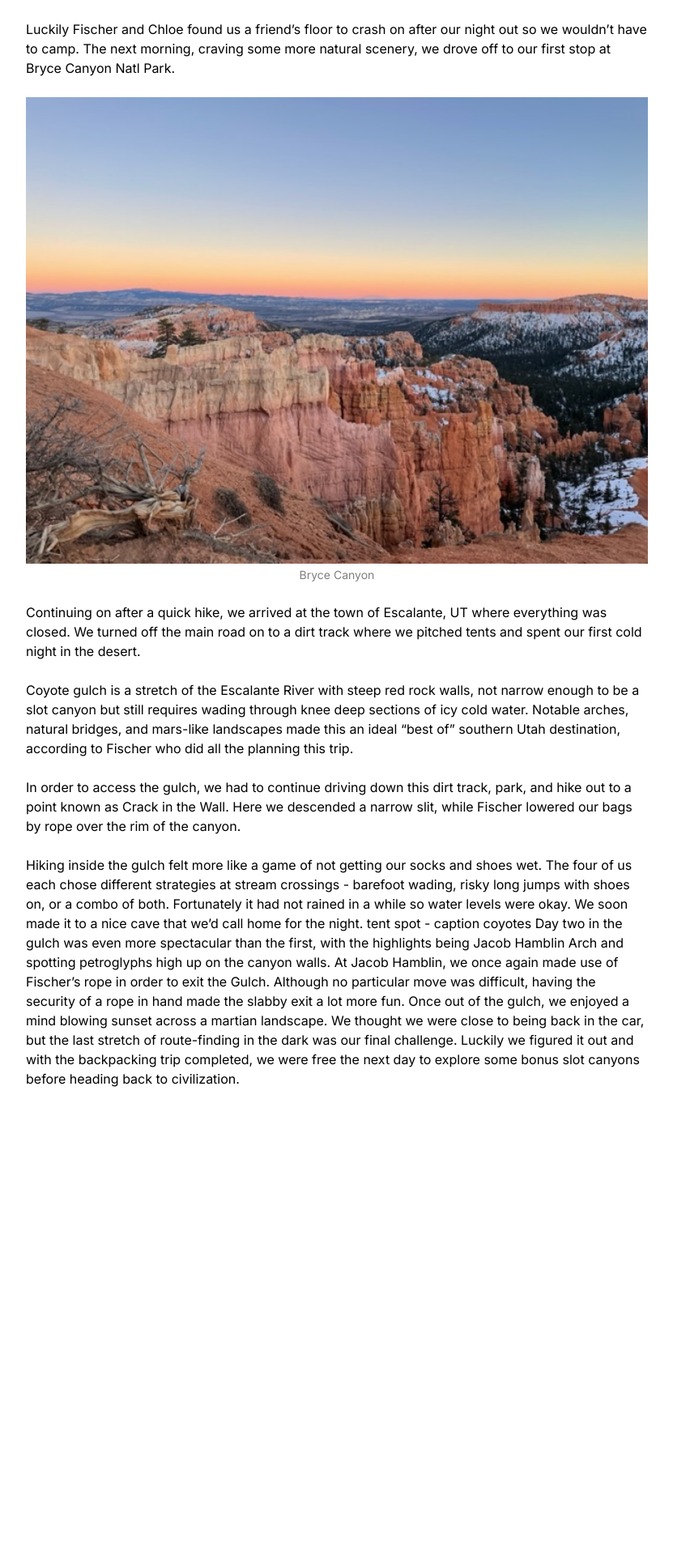
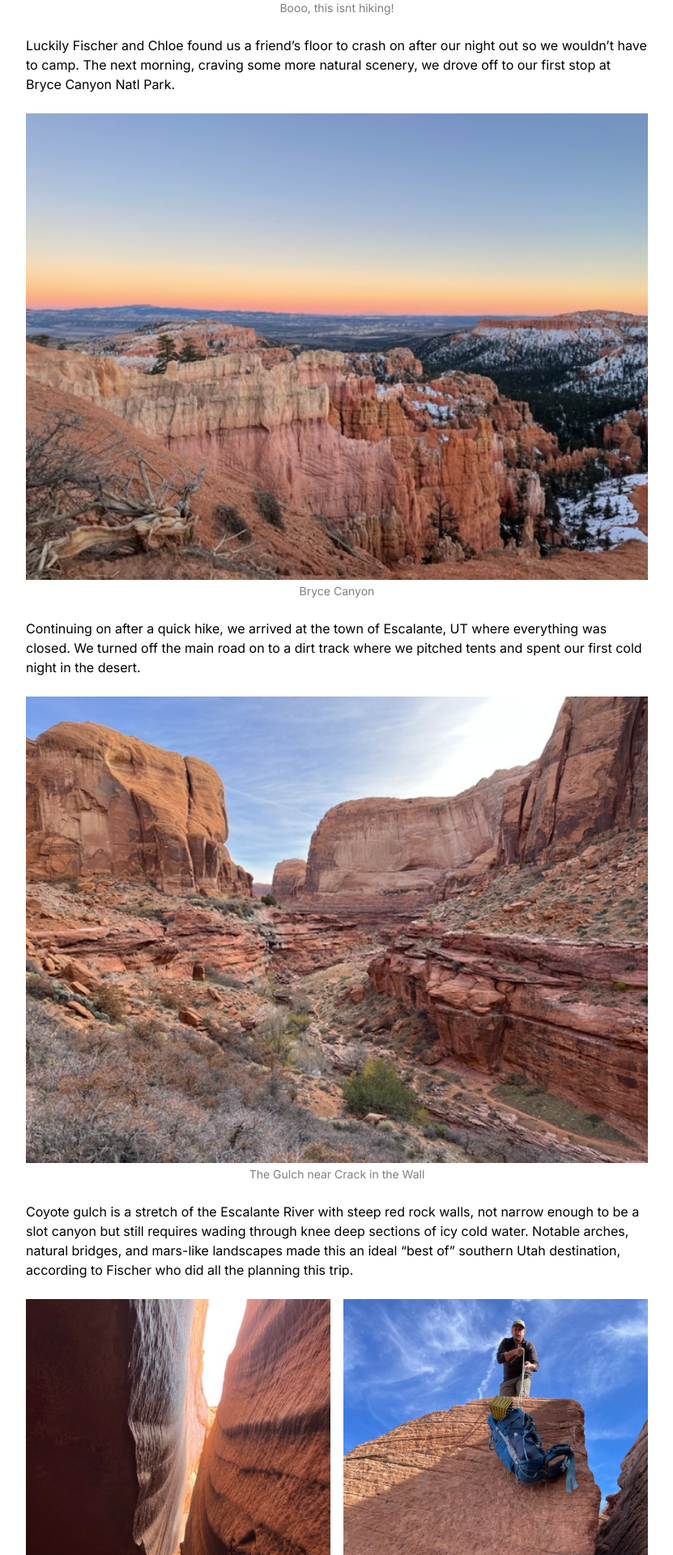
Before and after one commit to joage/website, a Next.js app: page /adventures/utah-1 in a window 1280 px wide. Shown: the part 1620-3540 px from the top of the page at 81% size, without its empty margins (224-1055 px from the left). Before the commit the page ends 2980 px from the top, so only its background shows below. Built offline with nearby package versions, Linux system fonts and the light colour scheme.

Commit message:
Update page.tsx

```diff
--- a/src/app/adventures/utah-1/page.tsx
+++ b/src/app/adventures/utah-1/page.tsx
@@ -11,7 +11,7 @@ const Coyote = () => (
 
     <p>Needless to say, these trips hardly ever go to plan and we got quickly sidetracked in one Nevada town along the way.</p>
 
-    <ImageGroup images={[{path: "/images/PXL_20221122_231312330_Original.jpeg", caption: ""}]} />
+    <ImageGroup images={[{path: "/images/vegas.jpeg", caption: "Booo, this isnt hiking!"}]} />
 
     Luckily Fischer and Chloe found us a friend’s floor to crash on after our night out so we wouldn’t have to camp. The next morning, craving some more natural scenery, we drove off to our first stop at Bryce Canyon Natl Park.
 
@@ -19,9 +19,15 @@ const Coyote = () => (
 
     <p>Continuing on after a quick hike, we arrived at the town of Escalante, UT where everything was closed. We turned off the main road on to a dirt track where we pitched tents and spent our first cold night in the desert.</p>
 
+    <ImageGroup images={[{path: "/images/IMG_7625_Original.jpeg", caption: "The Gulch near Crack in the Wall"}]} />
+
     <p>Coyote gulch is a stretch of the Escalante River with steep red rock walls, not narrow enough to be a slot canyon but still requires wading through knee deep sections of icy cold water. Notable arches, natural bridges, and mars-like landscapes made this an ideal “best of” southern Utah destination, according to Fischer who did all the planning this trip.</p>
 
+    <ImageGroup images={[{path: "/images/IMG_2829.jpeg", caption: "Crack in the Wall"}, {path: "/images/IMG_2820.jpeg", caption: "Packs don't fit in the crack"}]} />
+
     <p>In order to access the gulch, we had to continue driving down this dirt track, park, and hike out to a point known as Crack in the Wall. Here we descended a narrow slit, while Fischer lowered our bags by rope over the rim of the canyon.</p>
+
+    <ImageGroup images={[{path: "/images/IMG_2827.jpeg", caption: "Chloe after surviving the crack"}]} />
 
     Hiking inside the gulch felt more like a game of not getting our socks and shoes wet. The four of us each chose different strategies at stream crossings - barefoot wading, risky long jumps with shoes on, or a combo of both. Fortunately it had not rained in a while so water levels were okay. We soon made it to a nice cave that we’d call home for the night.
 
```
